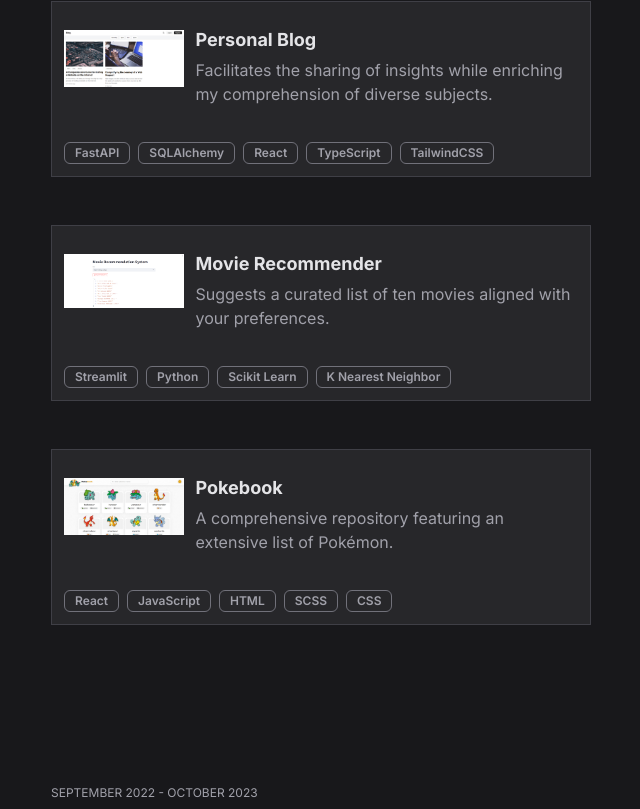
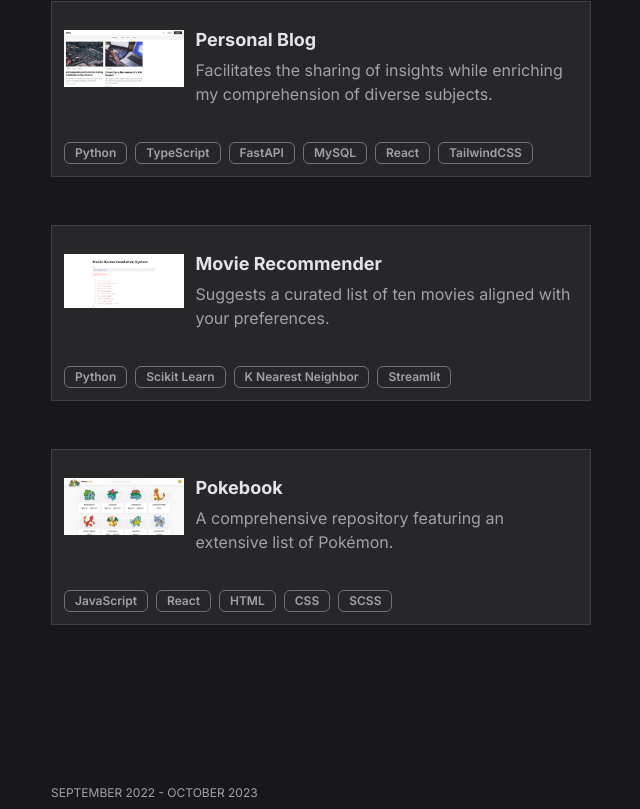
Before and after one commit to des-afari/Portfolio, a React (Vite) app: page / in a window 1280 px wide. Shown: the part 575-1384 px from the top of the page, without its empty margins (617-1257 px from the left). Built offline with nearby package versions, Linux system fonts and the light colour scheme.

Commit message:
projects

```diff
--- a/src/components/Projects.tsx
+++ b/src/components/Projects.tsx
@@ -20,10 +20,11 @@ const Projects: FC = () => {
             </div>
           </div>
           <div className='text-xs p-3 flex gap-2 flex-wrap bg-zinc-800 border border-t-0 border-zinc-700'>
+            <span className='items-center rounded-md border border-zinc-500 px-2.5 py-0.5 text-xs font-semibold'>Python</span>
+            <span className='items-center rounded-md border border-zinc-500 px-2.5 py-0.5 text-xs font-semibold'>TypeScript</span>
             <span className='items-center rounded-md border border-zinc-500 px-2.5 py-0.5 text-xs font-semibold'>FastAPI</span>
-            <span className='items-center rounded-md border border-zinc-500 px-2.5 py-0.5 text-xs font-semibold'>SQLAlchemy</span>
+            <span className='items-center rounded-md border border-zinc-500 px-2.5 py-0.5 text-xs font-semibold'>MySQL</span>
             <span className='items-center rounded-md border border-zinc-500 px-2.5 py-0.5 text-xs font-semibold'>React</span>
-            <span className='items-center rounded-md border border-zinc-500 px-2.5 py-0.5 text-xs font-semibold'>TypeScript</span>
             <span className='items-center rounded-md border border-zinc-500 px-2.5 py-0.5 text-xs font-semibold'>TailwindCSS</span>
           </div>
         </a>
@@ -36,10 +37,10 @@ const Projects: FC = () => {
             </div>
           </div>
           <div className='text-xs p-3 flex gap-2 flex-wrap bg-zinc-800 border border-t-0 border-zinc-700'>
-            <span className='items-center rounded-md border border-zinc-500 px-2.5 py-0.5 text-xs font-semibold'>Streamlit</span>
             <span className='items-center rounded-md border border-zinc-500 px-2.5 py-0.5 text-xs font-semibold'>Python</span>
             <span className='items-center rounded-md border border-zinc-500 px-2.5 py-0.5 text-xs font-semibold'>Scikit Learn</span>
             <span className='items-center rounded-md border border-zinc-500 px-2.5 py-0.5 text-xs font-semibold'>K Nearest Neighbor</span>
+            <span className='items-center rounded-md border border-zinc-500 px-2.5 py-0.5 text-xs font-semibold'>Streamlit</span>
           </div>
         </a>
         <a href="https://pokebook-delta.vercel.app/" target='_blank' rel='noopener noreferrer'>
@@ -51,11 +52,11 @@ const Projects: FC = () => {
             </div>
           </div>
           <div className='text-xs p-3 flex gap-2 flex-wrap bg-zinc-800 border border-t-0 border-zinc-700'>
+            <span className='items-center rounded-md border border-zinc-500 px-2.5 py-0.5 text-xs font-semibold'>JavaScript</span>
             <span className='items-center rounded-md border border-zinc-500 px-2.5 py-0.5 text-xs font-semibold'>React</span>
-            <span className='items-center rounded-md border border-zinc-500 px-2.5 py-0.5 text-xs font-semibold'>JavaScript</span>
             <span className='items-center rounded-md border border-zinc-500 px-2.5 py-0.5 text-xs font-semibold'>HTML</span>
+            <span className='items-center rounded-md border border-zinc-500 px-2.5 py-0.5 text-xs font-semibold'>CSS</span>
             <span className='items-center rounded-md border border-zinc-500 px-2.5 py-0.5 text-xs font-semibold'>SCSS</span>
-            <span className='items-center rounded-md border border-zinc-500 px-2.5 py-0.5 text-xs font-semibold'>CSS</span>
           </div>
         </a>
       </div>
```
